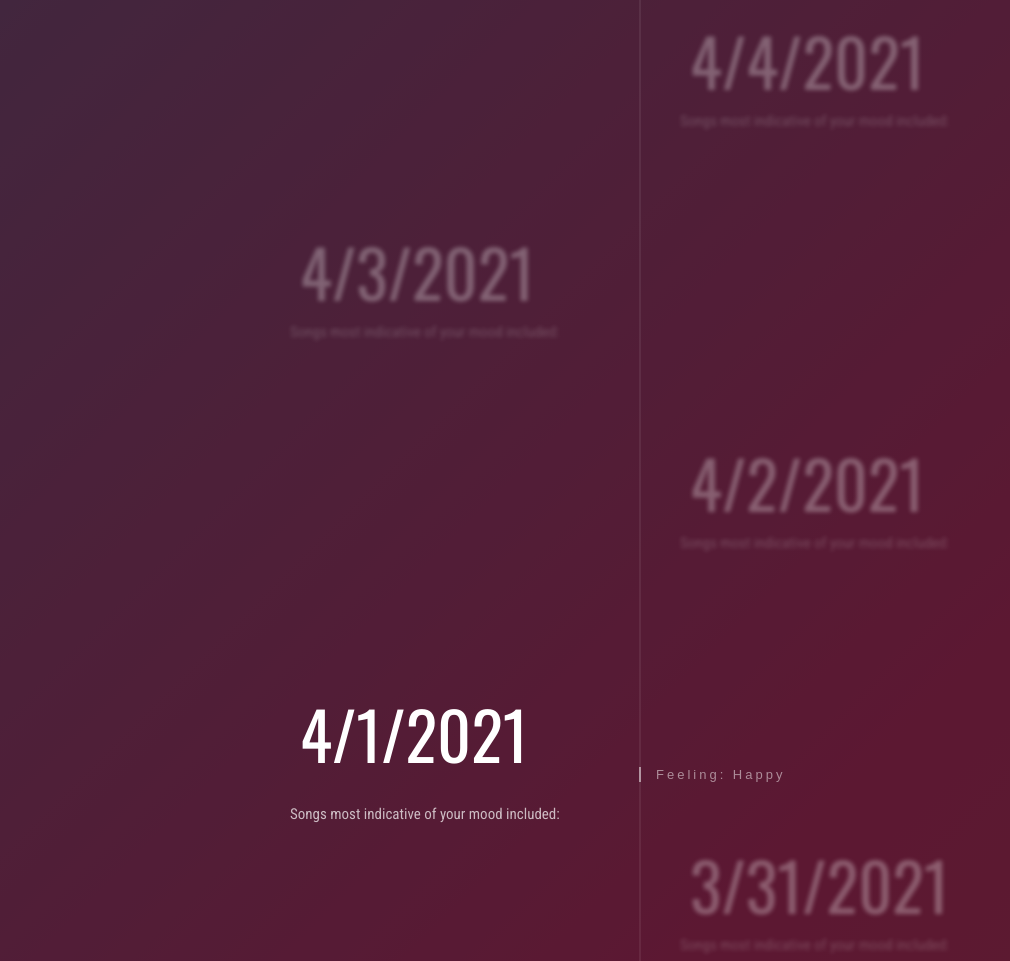
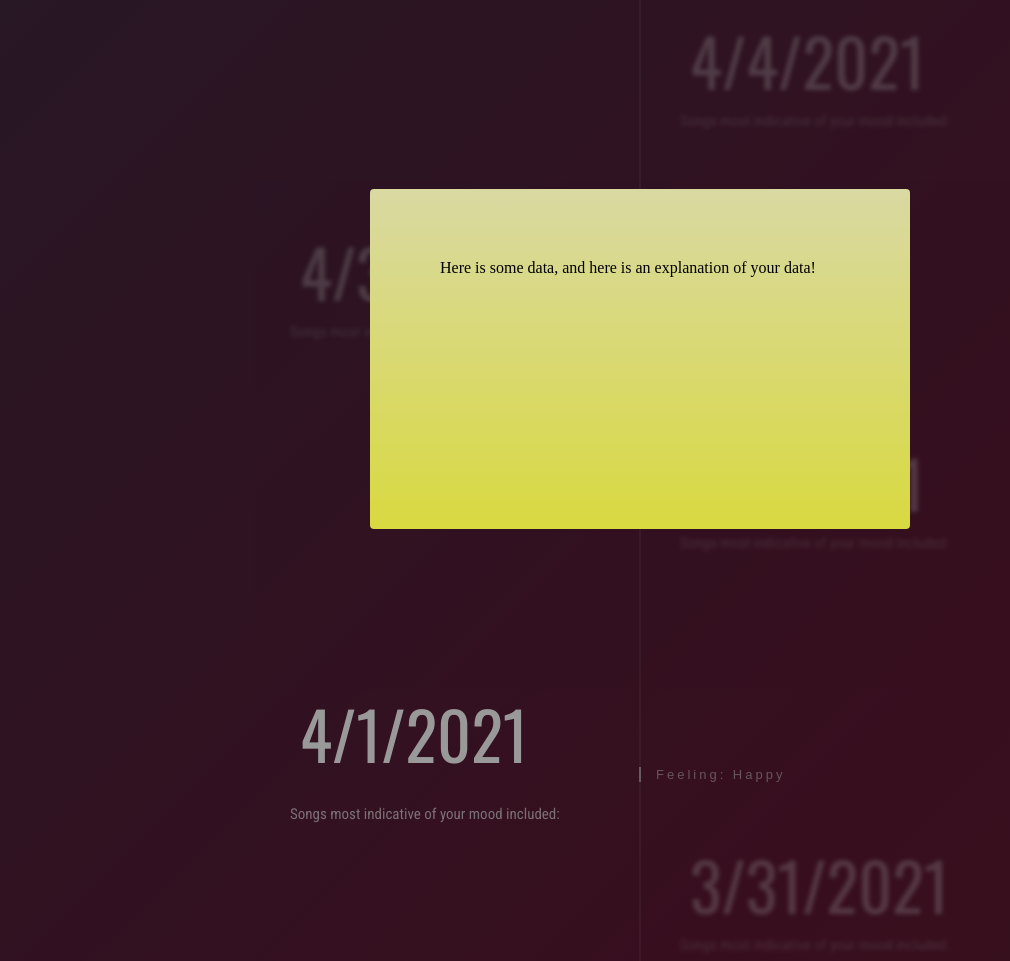
Before and after one commit to ashnasood/Menon-Labs-Ethi-Spotify-Mental-Health-Analysis, a website: page spotifyApp.html in a window 1280 px wide. Shown: the part 836-1797 px from the top of the page, without its empty margins (0-1010 px from the left). Drawn offline with nearby package versions, Linux system fonts and the light colour scheme.

Commit message:
implemented modal

```diff
--- a/spotifyApp.html
+++ b/spotifyApp.html
@@ -81,6 +81,14 @@
     <h2 class="timeline-header__title">How we came to these conclusions: </h2>
   </div>
 
+<!-- Modal Section -->
+<div class="bg-modal">
+  <div class="modal-content">
+  <p> Here is some data, and here is an explanation of your data!</p>
+  </div>
+
+</div>
+
   <script src="https://cdnjs.cloudflare.com/ajax/libs/jquery/3.1.0/jquery.min.js"></script>
   <script src = "spotifyApp.js"></script>
 </body>
--- a/styles.css
+++ b/styles.css
@@ -21,3 +21,26 @@ body {
 		background-position: 0% 50%;
 	}
 }
+
+.bg-modal {
+  width : 100%;
+  height: 100%;
+  background-color: rgba(0,0,0,0.4);
+  position: absolute;
+  top: 0;
+  display: flex;
+  justify-content: center;
+  align-items: center;
+}
+
+.modal-content {
+  width: 400px;
+  height: 200px;
+  background-color: rgb(255,255,255);
+  border-radius: 4px;
+  justify-content: center;
+  align-items: center;
+  padding: 70px;
+  filter: brightness(85%);
+  background-image: linear-gradient(to bottom, rgba(255,255,0,0.25), rgba(255,255,0,0.7));
+}
```
Also changed, not shown: download.png (added).
